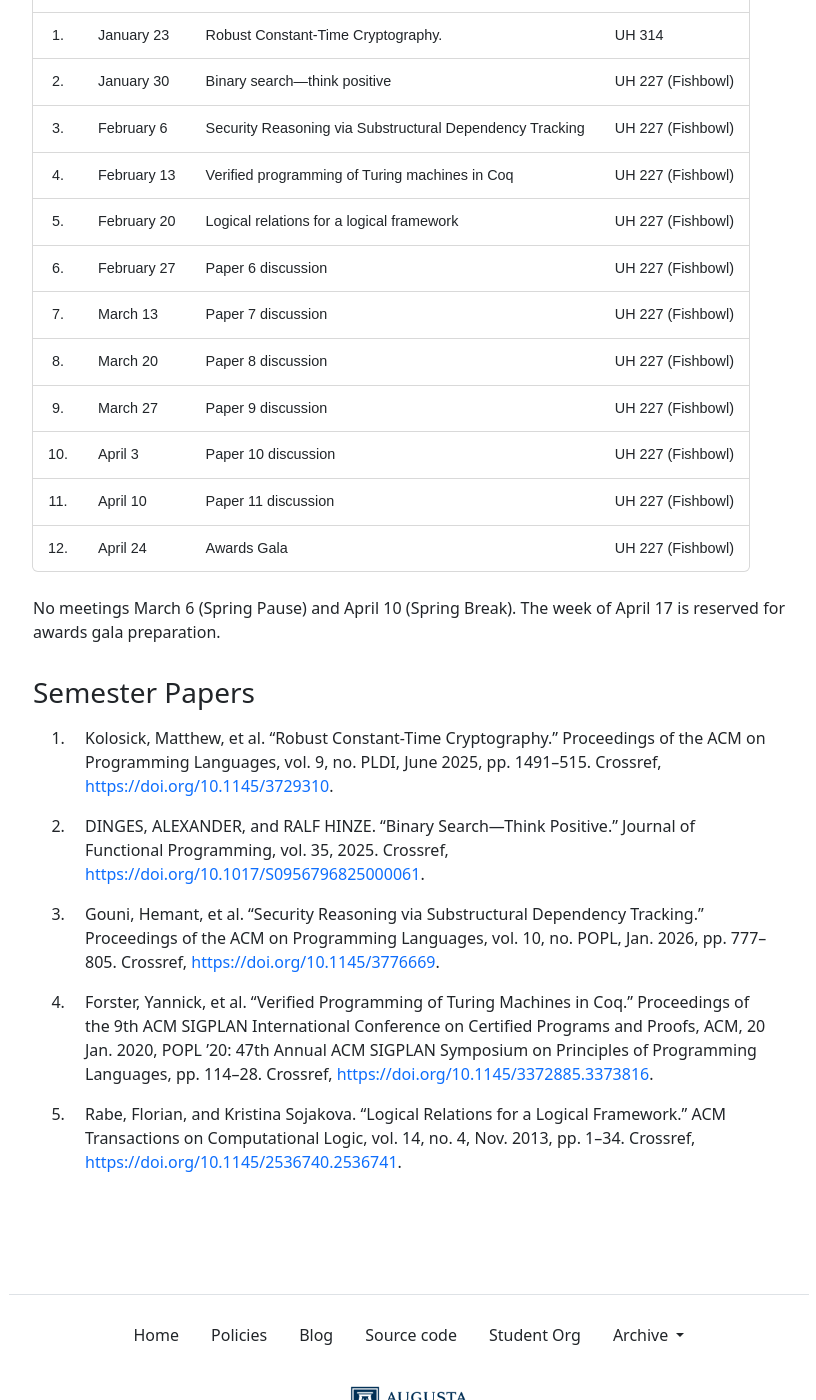
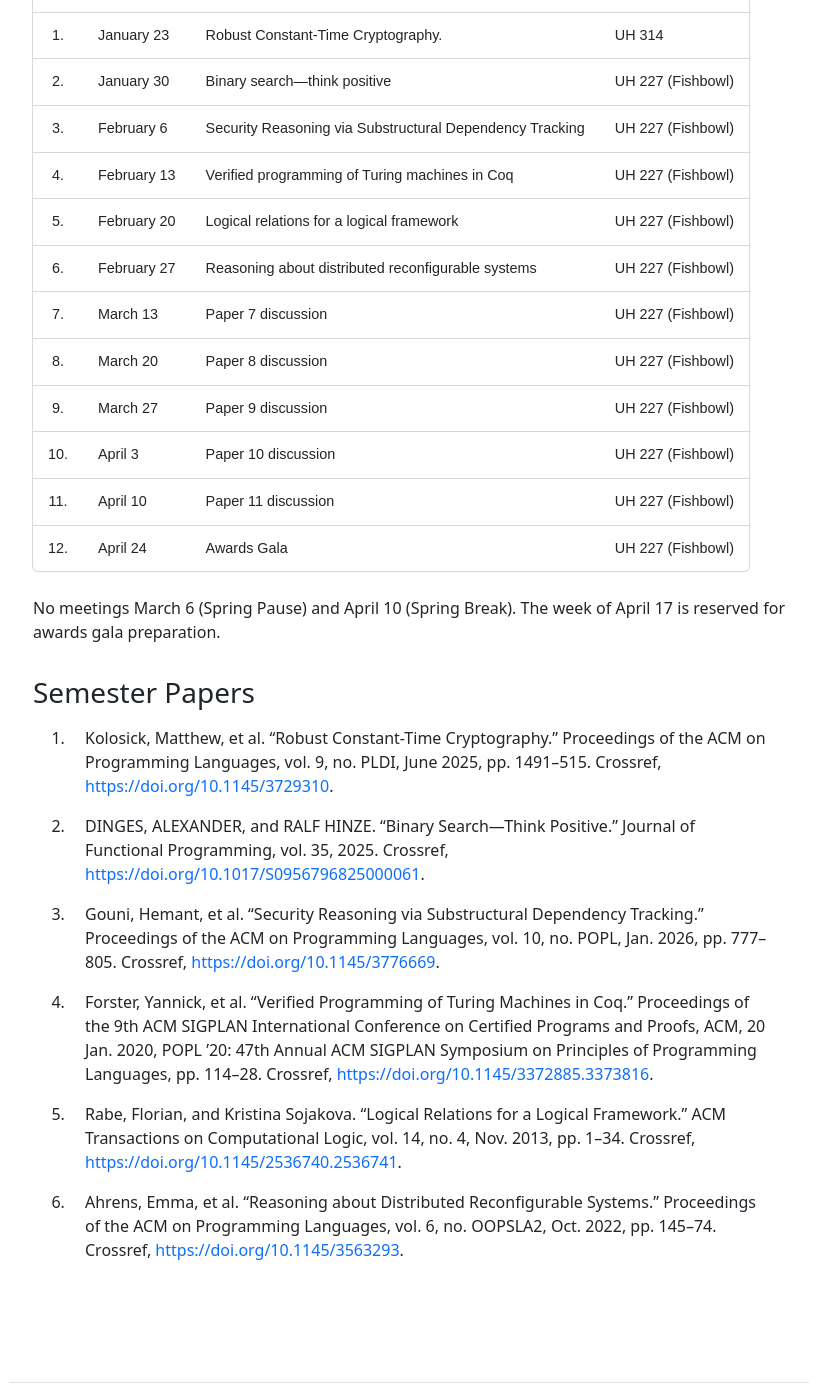
Before and after one commit to the-au-forml-lab/plgroup, a Jekyll site: the page built from docs/index.md, in a window 1280 px wide and 1400 px high, scrolled down 740 px. Shown: the whole window, without its empty margins (231-1047 px from the left). Built offline with Jekyll 4.4.1, drawn with Linux system fonts in a browser that asks for light colours.

Commit message:
[create-pull-request] automated change

```diff
--- a/data/history.txt
+++ b/data/history.txt
@@ -62,3 +62,4 @@
 10.1145/3776669
 10.1145/3372885.3373816
 10.1145/2536740.2536741
+10.1145/3563293
--- a/docs/index.md
+++ b/docs/index.md
@@ -34,7 +34,7 @@ organization.
 | 3.  | February 6  | Security Reasoning via Substructural Dependency Tracking                 | UH 227 (Fishbowl) |
 | 4.  | February 13 | Verified programming of Turing machines in Coq                 | UH 227 (Fishbowl) |
 | 5.  | February 20 | Logical relations for a logical framework                 | UH 227 (Fishbowl) |
-| 6.  | February 27 | Paper 6 discussion                 | UH 227 (Fishbowl) |
+| 6.  | February 27 | Reasoning about distributed reconfigurable systems                 | UH 227 (Fishbowl) |
 | 7.  | March 13    | Paper 7 discussion                 | UH 227 (Fishbowl) |
 | 8.  | March 20    | Paper 8 discussion                 | UH 227 (Fishbowl) |
 | 9.  | March 27    | Paper 9 discussion                 | UH 227 (Fishbowl) |
--- a/docs/papers.md
+++ b/docs/papers.md
@@ -3,3 +3,4 @@
 1. Gouni, Hemant, et al. “Security Reasoning via Substructural Dependency Tracking.” Proceedings of the ACM on Programming Languages, vol. 10, no. POPL, Jan. 2026, pp. 777–805. Crossref, <https://doi.org/10.1145/3776669>.
 1. Forster, Yannick, et al. “Verified Programming of Turing Machines in Coq.” Proceedings of the 9th ACM SIGPLAN International Conference on Certified Programs and Proofs, ACM, 20 Jan. 2020, POPL ’20: 47th Annual ACM SIGPLAN Symposium on Principles of Programming Languages, pp. 114–28. Crossref, <https://doi.org/10.1145/3372885.3373816>.
 1. Rabe, Florian, and Kristina Sojakova. “Logical Relations for a Logical Framework.” ACM Transactions on Computational Logic, vol. 14, no. 4, Nov. 2013, pp. 1–34. Crossref, <https://doi.org/10.1145/2536740.2536741>.
+1. Ahrens, Emma, et al. “Reasoning about Distributed Reconfigurable Systems.” Proceedings of the ACM on Programming Languages, vol. 6, no. OOPSLA2, Oct. 2022, pp. 145–74. Crossref, <https://doi.org/10.1145/3563293>.
```
